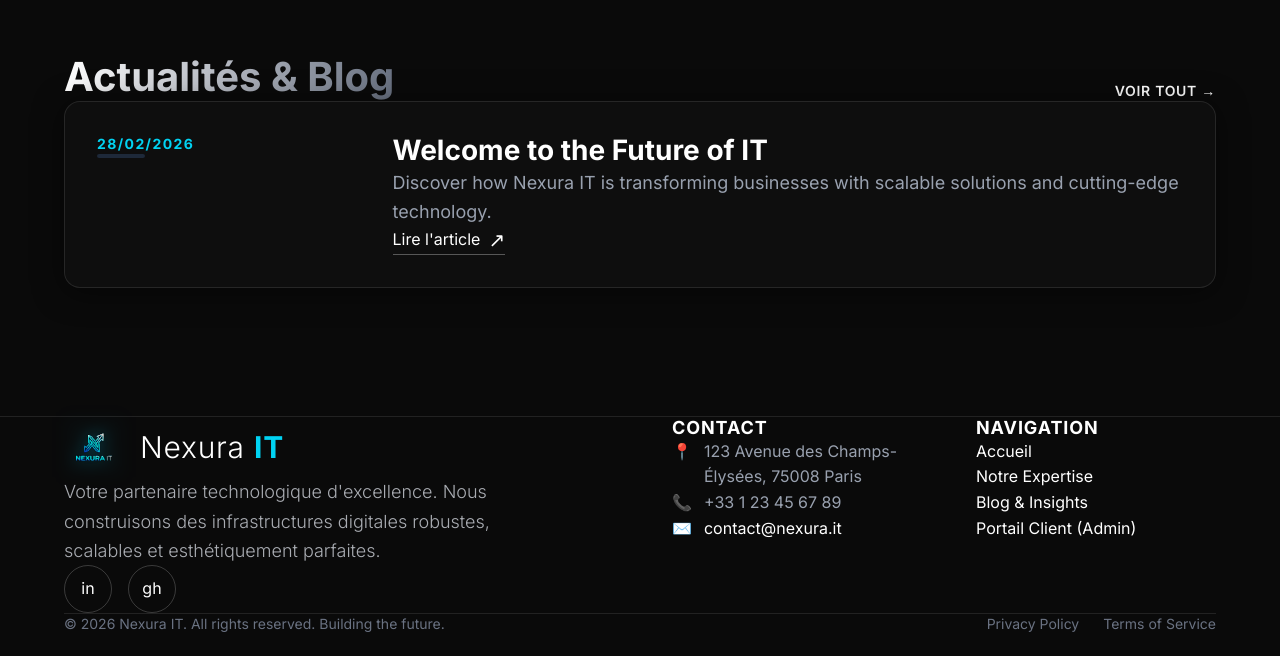
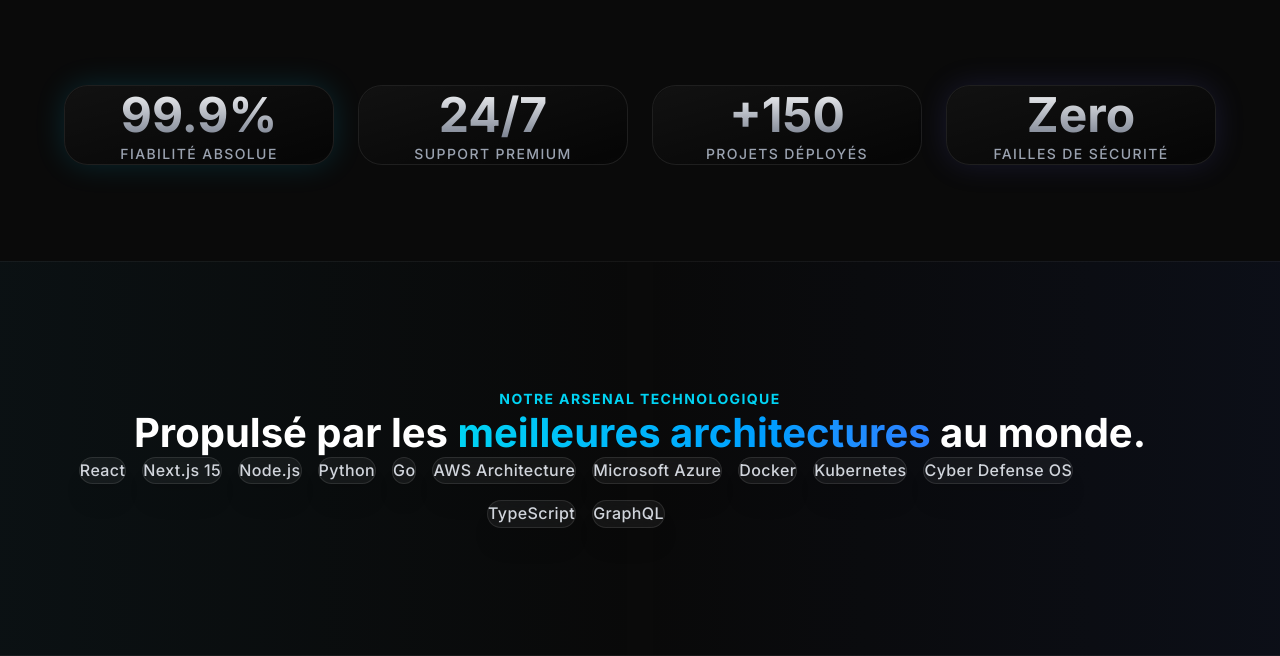
Before and after one commit to HoussemZorgui/Nexura-IT, a Next.js app: page / in a window 1280 px wide. Shown: the part 1424-2080 px from the top of the page. Before the commit the page ends 2058 px from the top, so only its background shows below. Built offline with nearby package versions, Linux system fonts and the light colour scheme.

Commit message:
feat: ajout des sections 'Key Metrics' et 'Tech Stack' (enrichissement UX)

```diff
--- a/src/app/page.tsx
+++ b/src/app/page.tsx
@@ -98,8 +98,50 @@ export default function Home() {
           </div>
         </section>
 
+        {/* Why Choose Us / Key Metrics */}
+        <section className="container" style={{ padding: '6rem 5%' }}>
+          <div className="animate-fade-in delay-2">
+            <div className="grid grid-cols-1 md:grid-cols-2 lg:grid-cols-4 gap-6">
+              {[
+                { title: '99.9%', desc: 'Fiabilité Absolue', glow: 'shadow-[0_0_30px_rgba(0,210,255,0.15)]' },
+                { title: '24/7', desc: 'Support Premium', glow: '' },
+                { title: '+150', desc: 'Projets Déployés', glow: '' },
+                { title: 'Zero', desc: 'Failles de Sécurité', glow: 'shadow-[0_0_30px_rgba(99,102,241,0.15)]' }
+              ].map((metric, i) => (
+                <div key={i} className={`relative bg-black/40 backdrop-blur-xl border border-white/10 rounded-3xl p-8 flex flex-col items-center justify-center text-center hover:-translate-y-2 transition-all duration-500 hover:border-cyan-500/30 ${metric.glow}`}>
+                  <div className="absolute inset-0 bg-gradient-to-br from-white/5 to-transparent rounded-3xl pointer-events-none"></div>
+                  <h4 className="text-4xl md:text-5xl font-black text-transparent bg-clip-text bg-gradient-to-b from-white to-gray-500 mb-2">
+                    {metric.title}
+                  </h4>
+                  <p className="text-gray-400 text-sm tracking-widest uppercase mt-4 font-medium">
+                    {metric.desc}
+                  </p>
+                </div>
+              ))}
+            </div>
+          </div>
+        </section>
+
+        {/* Tech Stack / Technologies */}
+        <section className="relative overflow-hidden" style={{ padding: '8rem 0' }}>
+          <div className="absolute inset-0 bg-gradient-to-r from-cyan-900/10 via-transparent to-blue-900/10 border-y border-white/5"></div>
+          <div className="container relative z-10 px-4 text-center">
+            <p className="text-cyan-400 text-sm font-bold tracking-widest uppercase mb-4">Notre Arsenal Technologique</p>
+            <h2 className="text-3xl md:text-5xl font-light text-white mb-16">
+              Propulsé par les <span className="font-bold text-transparent bg-clip-text bg-gradient-to-r from-cyan-400 to-blue-500">meilleures architectures</span> au monde.
+            </h2>
+            <div className="flex flex-wrap justify-center gap-4 max-w-5xl mx-auto">
+              {['React', 'Next.js 15', 'Node.js', 'Python', 'Go', 'AWS Architecture', 'Microsoft Azure', 'Docker', 'Kubernetes', 'Cyber Defense OS', 'TypeScript', 'GraphQL'].map((tech, i) => (
+                <div key={i} className="px-6 py-3 rounded-full bg-white/5 border border-white/10 text-gray-300 backdrop-blur-md hover:bg-cyan-500/20 hover:border-cyan-400/50 hover:text-white transition-all duration-300 hover:scale-105 shadow-xl font-medium tracking-wide">
+                  {tech}
+                </div>
+              ))}
+            </div>
+          </div>
+        </section>
+
         {/* Blogs / Actualités */}
-        <section id="blogs" className="container" style={{ padding: '4rem 5% 8rem' }}>
+        <section id="blogs" className="container" style={{ padding: '8rem 5%' }}>
           <div className="animate-fade-in delay-2">
             <div className="flex justify-between items-end mb-12">
               <h2 className="text-4xl md:text-5xl font-bold bg-gradient-to-r from-white to-gray-500 bg-clip-text text-transparent">Actualités & Blog</h2>
```
